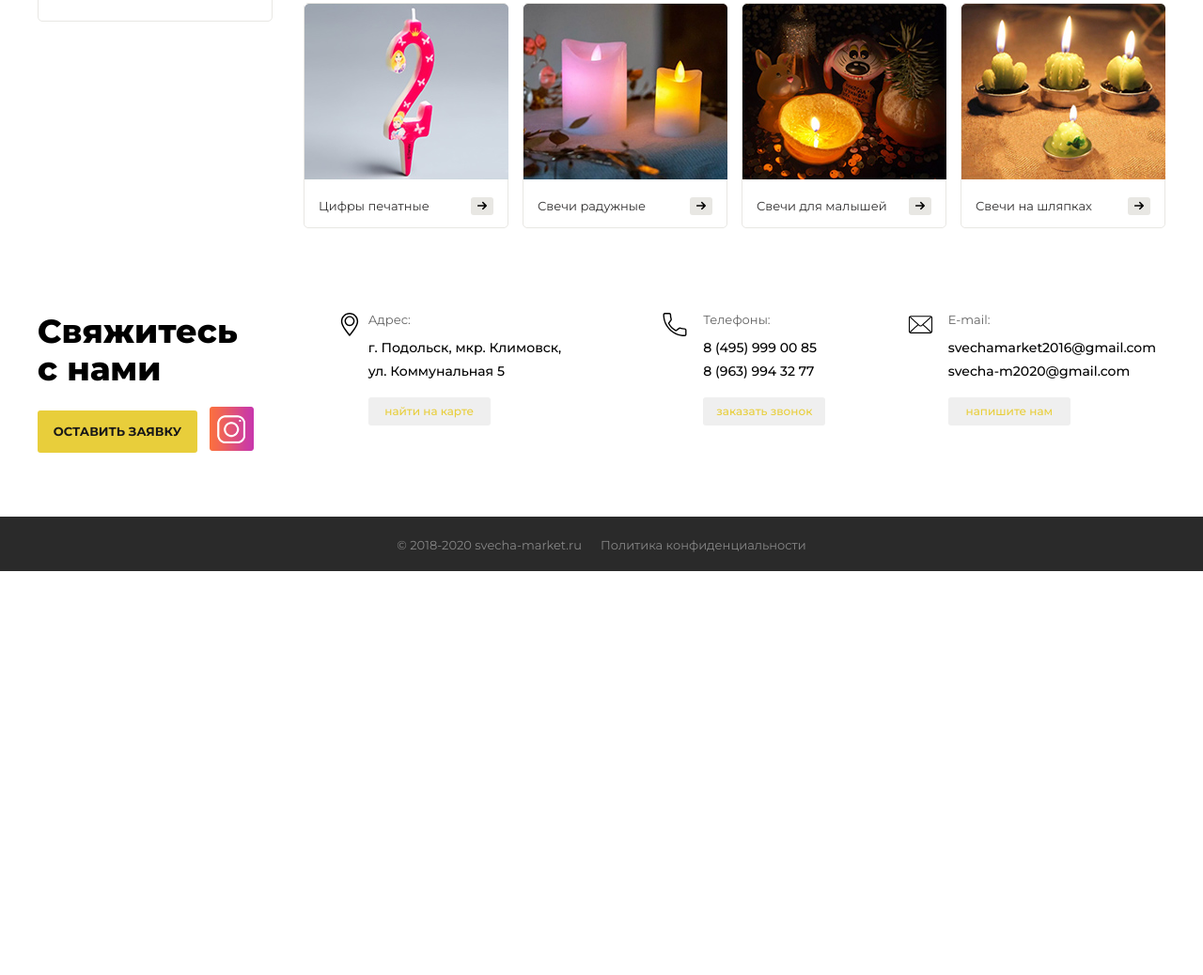
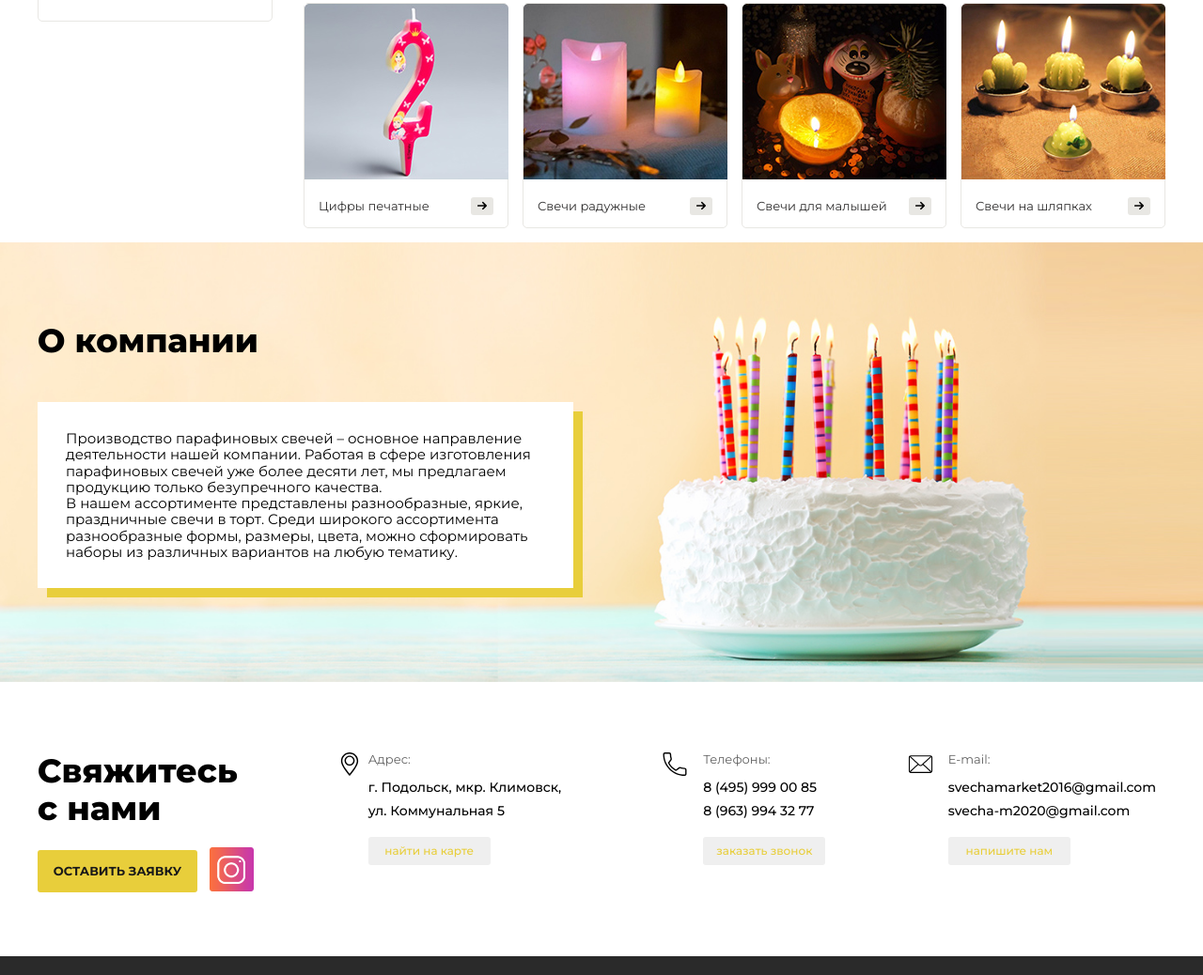
Before and after one commit to segura-deluna/candles, a plain HTML site: page docs/index.html in a window 1280 px wide. Shown: the part 1634-2672 px from the top of the page at 94% size. Before the commit the page ends 2242 px from the top, so only its background shows below. Drawn offline with Linux system fonts and the light colour scheme.

Commit message:
Added about section

```diff
--- a/docs/index.html
+++ b/docs/index.html
@@ -94,7 +94,6 @@
 		</div>
 	</div>
 	<!-- /.search -->
-
 
 
 	<div class="catalog-product">
@@ -369,6 +368,31 @@
 	</div>
 	<!-- /.catalog-product -->
 
+	<div class="about">
+		<div class="container">
+			<div class="about__item">
+				<div class="about__title">
+					<h2>О компании</h2>
+				</div>
+				<div class="about__text">
+					<p>
+						Производство парафиновых свечей – основное направление
+						деятельности нашей компании. Работая в сфере изготовления
+						парафиновых свечей уже более десяти лет, мы предлагаем
+						продукцию только безупречного качества.
+					</p>
+					<p>
+						В нашем ассортименте представлены разнообразные, яркие,
+						праздничные свечи в торт. Среди широкого ассортимента
+						разнообразные формы, размеры, цвета, можно сформировать
+						наборы из различных вариантов на любую тематику.
+					</p>
+				</div>
+			</div>
+		</div>
+	</div>
+	<!-- /.about -->
+
 
 	<footer class="footer">
 		<div class="container">
--- /dev/null
+++ b/scss/_about.scss
@@ -0,0 +1,29 @@
+// main: main.scss
+
+.about {
+	background-image: url(../img/about-bg.jpg);
+	background-repeat: no-repeat;
+	background-size: cover;
+	background-position: top center;
+	padding: 85px 0 100px;
+}
+
+.about__title {
+	& h2 {
+		font-size: 35px;
+		font-weight: 900;
+		margin-bottom: 45px;
+	}
+}
+
+.about__text {
+	width: 570px;
+	padding: 30px;
+	background-color: #ffffff;
+	box-shadow: 10px 10px 0 $yellow;
+
+	& p {
+		font-size: 15px;
+		font-weight: 400;
+	}
+}
--- a/scss/main.scss
+++ b/scss/main.scss
@@ -8,6 +8,8 @@
 @import 'catalog-list';
 @import 'card';
 
+@import 'about';
+
 
 
 
```
Also changed, not shown: index.html (+25 -1 lines), css/main.css, docs/css/main.css, docs/img/about-bg.jpg (added), img/about-bg.jpg (added), 2 other files.
